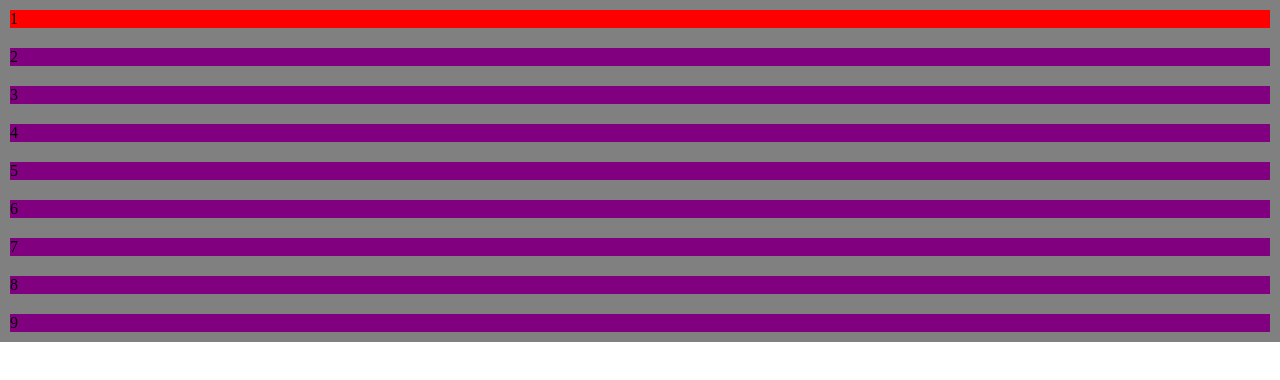
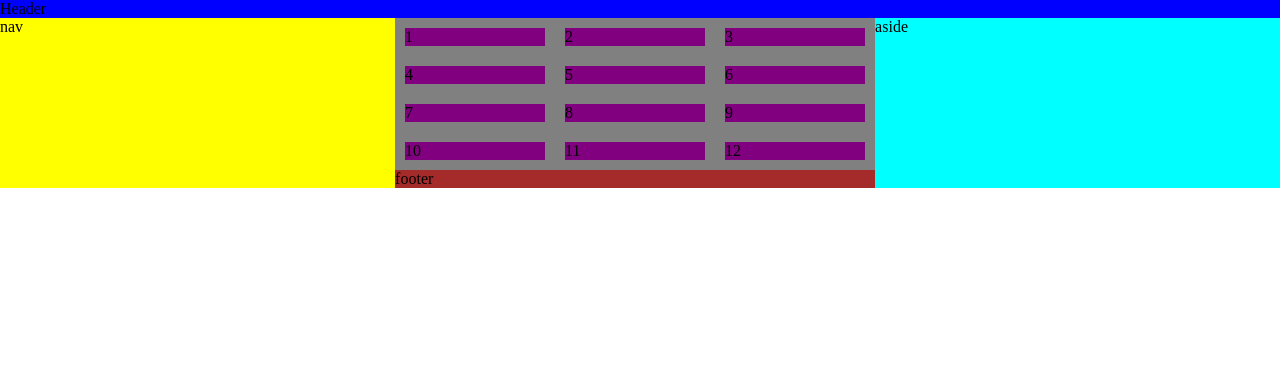
Before and after one commit to AleX-art-hub/Grid-demo13.02.2021, a plain HTML site: page index.html in a window 1280 px wide. Drawn offline with Linux system fonts and the light colour scheme.

Commit message:
grid-demo

```diff
--- a/css/style.css
+++ b/css/style.css
@@ -1,5 +1,11 @@
 body {
   margin: 0;
+  display: grid;
+  /* ASCII-gravika */
+  grid-template-areas:
+    "header header header"
+    "nav main aside"
+    "nav footer aside";
 }
 
 .container {
@@ -12,13 +18,32 @@ body {
   /*grid-template-columns: 20% 1fr 150px;*/
 
   /* sokrashchenie zapisi*/
-  /*grid-template: 1fr 2fr / 1fr 2fr;*/
+  grid-template: 1fr 1fr 1fr 1fr/ 1fr 1fr 1fr;
 
   /* visota strok v neyavnoy setke*/
   /*grid-auto-rows: 200px;*/
-
-  /* ASCII-gravika */
-  grid-area: "header headerheader" "nav main aside" "footer footer footer";
+  /*shirina strok v neyavnoy setke*/
+  /*grid-auto-columns: 200px;*/
+  grid-area: main;
+}
+header {
+  background-color: blue;
+  grid-area: header;
+}
+footer {
+  background-color: brown;
+  grid-area: footer;
+  /*grid-column: 2/3;*/
+}
+nav {
+  background-color: yellow;
+  grid-area: nav;
+  /*grid-row: 2/5;*/
+}
+aside {
+  background-color: aqua;
+  grid-area: aside;
+  /*grid-row: 2/5;*/
 }
 
 .gridItem {
@@ -26,7 +51,6 @@ body {
   margin: 10px;
 }
 #style1 {
-  background-color: red;
   grid-row-start: 1;
-  grid-row-end: 3;
+  grid-row-end: 2;
 }
--- a/index.html
+++ b/index.html
@@ -9,6 +9,8 @@
 </head>
 
 <body>
+    <header>Header</header>
+    <nav>nav</nav>
     <div class="container">
         <div class="gridItem" id="style1">1</div>
         <div class="gridItem">2</div>
@@ -19,7 +21,12 @@
         <div class="gridItem">7</div>
         <div class="gridItem">8</div>
         <div class="gridItem">9</div>
+        <div class="gridItem">10</div>
+        <div class="gridItem">11</div>
+        <div class="gridItem">12</div>
     </div>
+    <aside>aside</aside>
+    <footer>footer</footer>
 </body>
 
 </html>
```
